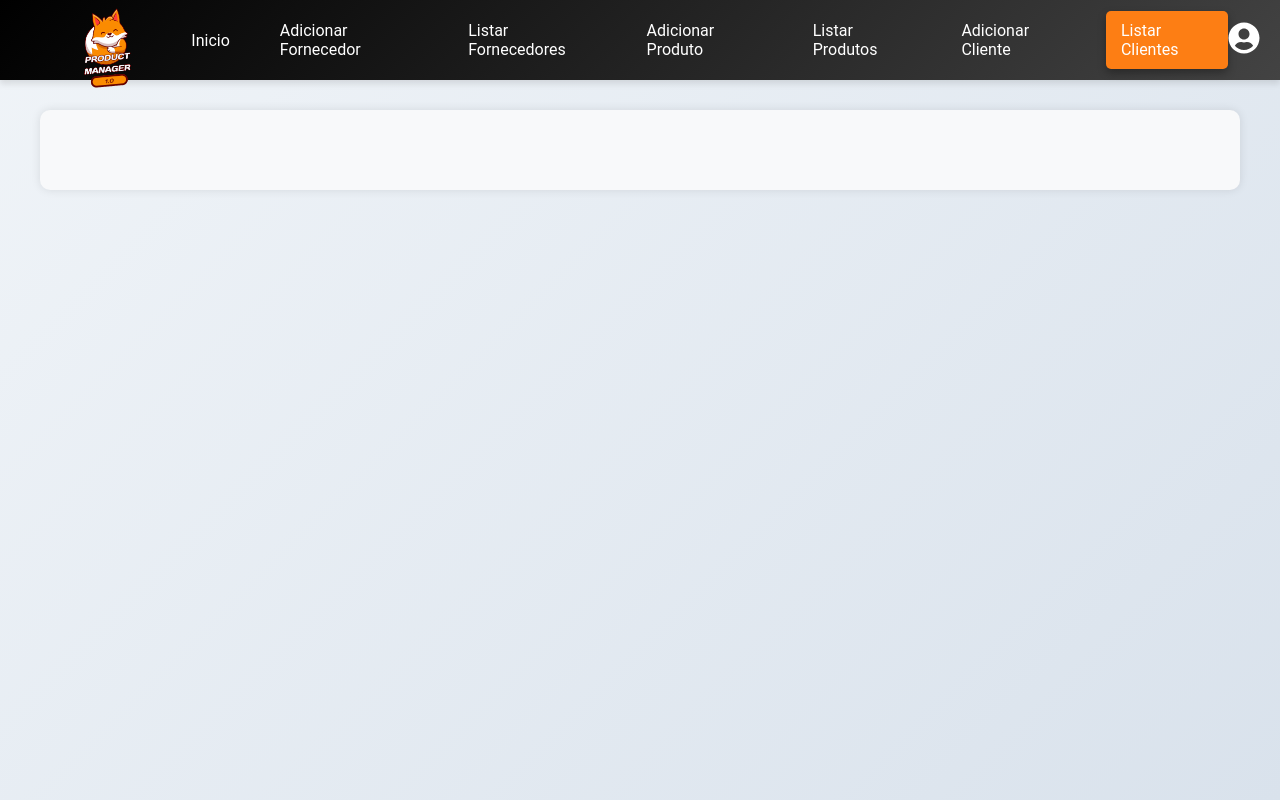
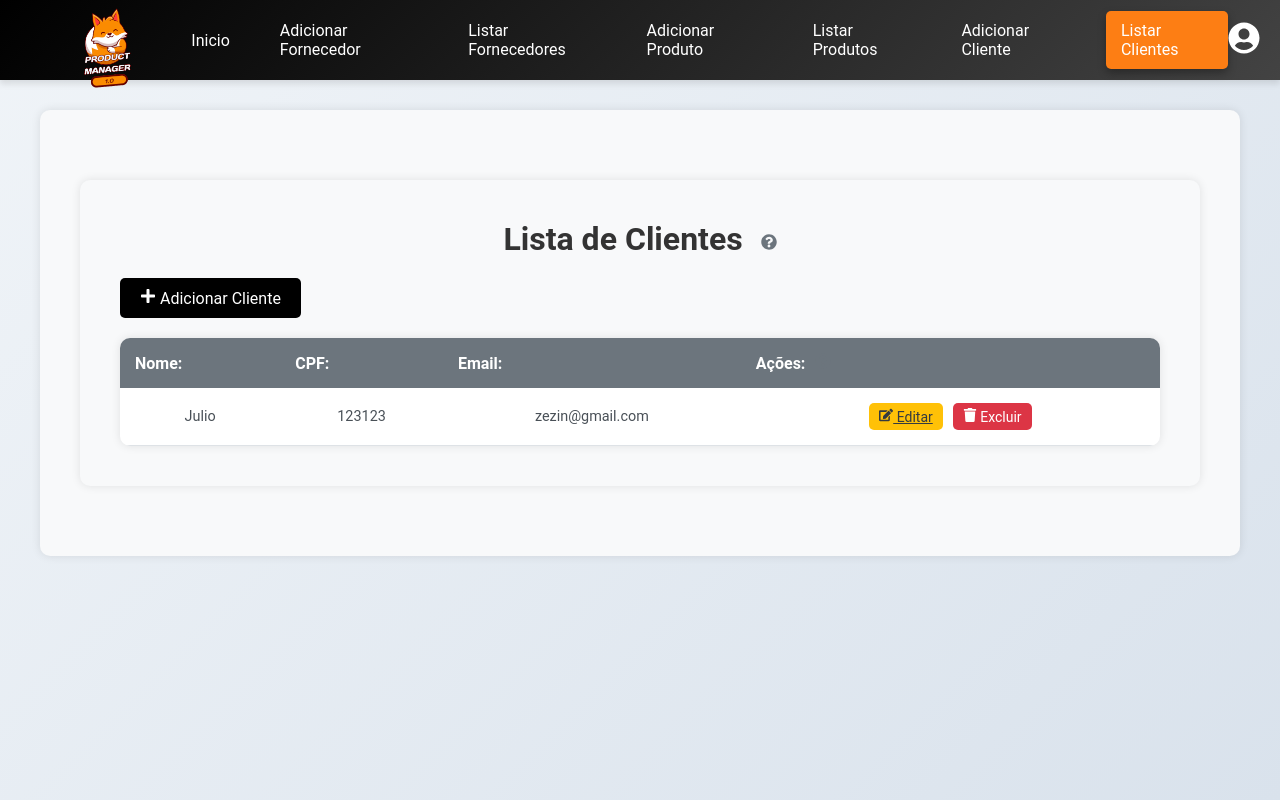
Before and after one commit to JulioCAC/gerenciador-de-produtos, a React (Vite) app in the folder gerenciador_de_produtos/: page /listar-clientes in a window 1280 px wide. Built offline with nearby package versions, Linux system fonts and the light colour scheme; data requests are answered from the project's data file.

Commit message:
criacao e conclusao do ClienteList

```diff
--- a/gerenciador_de_produtos/data/db.json
+++ b/gerenciador_de_produtos/data/db.json
@@ -2,42 +2,91 @@
   "fornecedores": [
     {
       "id": 1,
-      "nome": "URBANO LTDA",
-      "cnpj": "12.765.094/0001-79",
+      "nome": "Urbano LTDA 1",
+      "cnpj": "15.006.470/0001-30",
       "email": "sac@urbano.com.br"
     },
     {
-      "nome": "bjk",
+      "nome": "sdsd",
       "cnpj": "11.111.111/1111-11",
-      "email": "aaaa@aa.com",
+      "email": "kelson.victr@gmail.com",
+      "id": 2
+    },
+    {
+      "nome": "dsds",
+      "cnpj": "23.322.3__/____-__",
+      "email": "kelson.victr@gmail.com",
+      "id": 3
+    },
+    {
+      "nome": "Oe",
+      "cnpj": "11.222.112/____-__",
+      "email": "kelson.victr@gmail.com",
+      "id": 4
+    },
+    {
+      "nome": "ewewe",
+      "cnpj": "12.212.121/12__-__",
+      "email": "kelson.victr@gmail.com",
       "id": 5
     },
     {
-      "nome": "bjk",
-      "cnpj": "11.111.111/1111-11",
-      "email": "ss@ss.co",
+      "nome": "dsds",
+      "cnpj": "22.112.___/____-__",
+      "email": "kelson.victr@gmail.com",
       "id": 6
-    },
-    {
-      "nome": "aaaaa",
-      "cnpj": "11.111.111/1111-11",
-      "email": "juliocac999@gmail.com",
-      "id": 8
-    },
-    {
-      "nome": "aaaaa",
-      "cnpj": "11.111.111/1111-11",
-      "email": "ss@ss.co",
-      "id": 9
     }
   ],
   "produtos": [
     {
-      "id": 1,
       "nome": "iphone",
-      "preco": "7000",
+      "preco": "70000",
       "descricao": "iphone bolado",
-      "quantidadeEstoque": "22"
+      "quantidadeEstoque": "6",
+      "id": 2
+    },
+    {
+      "nome": "sas",
+      "preco": "32323",
+      "descricao": "dssd",
+      "quantidadeEstoque": "22",
+      "id": 4
+    },
+    {
+      "nome": "dsds",
+      "preco": "12112",
+      "descricao": "dsasd",
+      "quantidadeEstoque": "22",
+      "id": 5
+    },
+    {
+      "nome": "dsds",
+      "preco": "221",
+      "descricao": "ddsds",
+      "quantidadeEstoque": "22",
+      "id": 6
+    },
+    {
+      "nome": "dsds",
+      "preco": "223",
+      "descricao": "ddssd",
+      "quantidadeEstoque": "233",
+      "id": 7
+    }
+  ],
+  "clientes": [
+    {
+      "id": 2,
+      "nome": "Julio",
+      "cpf": "123123",
+      "email": "zezin@gmail.com",
+      "cep": "58030230",
+      "rua": "Avenida Acre",
+      "numero": "46",
+      "bairro": "Bairro Dos Estados",
+      "cidade": "João Pessoa",
+      "estado": "Paraíba",
+      "pais": "Brasil"
     }
   ]
 }
--- a/gerenciador_de_produtos/src/App.jsx
+++ b/gerenciador_de_produtos/src/App.jsx
@@ -1,31 +1,31 @@
 import React from 'react'
-import { BrowserRouter, Route, Routes } from 'react-router-dom'
+import { BrowserRouter, Routes, Route } from 'react-router-dom'
 import FornecedorList from './pages/fornecedor/FornecedorList'
 import Navbar from './components/Navbar'
-
 import FornecedorForm from './pages/fornecedor/FornecedorForm'
 import ProdutoList from './pages/produto/ProdutoList'
 import ProdutoForm from './pages/produto/ProdutoForm'
-import Inicio from './pages/Inicio'
+import Inicial from './pages/Inicio'
+import ClienteList from './pages/cliente/ClienteList'
 import ClienteForm from './pages/cliente/ClienteForm'
+
 const App = () => {
   return (
     <BrowserRouter>
-    <Navbar/>
+    <Navbar />
     <div className="container">
-      <Routes>
-        <Route path="/" element={<Inicio/>}/>
-        <Route path="/listar-fornecedores" element={<FornecedorList/>}/>
-        <Route path="/add-fornecedores" element={<FornecedorForm/>}/>
-        <Route path="edit-fornecedores/:id" element={<FornecedorForm/>}/>
-        <Route path="listar-produtos" element={<ProdutoList/>}/>
+    <Routes>
+        <Route path="/" element={<Inicial />} />
+        <Route path="/listar-fornecedores" element={<FornecedorList />} />
+        <Route path="/add-fornecedores" element={<FornecedorForm />} />
+        <Route path="/edit-fornecedores/:id" element={<FornecedorForm />} />
         <Route path="/listar-produtos" element={<ProdutoList />} />
         <Route path="/add-produtos" element={<ProdutoForm />} />
-        <Route path="edit-produtos/:id" element={<ProdutoForm/>}/>
-        <Route path="/add-clientes" element={<ClienteForm/>}/>
+        <Route path="/add-clientes" element={<ClienteForm />} />
+        <Route path="/listar-clientes" element={<ClienteList />} />
+        <Route path="/edit-clientes/:id" element={<ClienteForm />} />
       </Routes>
     </div>
-
     </BrowserRouter>
   )
 }
--- a/gerenciador_de_produtos/src/pages/cliente/ClienteList.jsx
+++ b/gerenciador_de_produtos/src/pages/cliente/ClienteList.jsx
@@ -1,9 +1,145 @@
-import React from 'react'
+import React, { useState, useEffect } from 'react'
+import { Link } from 'react-router-dom'
+import axios from '../../api'
+import { FaPlus, FaEdit, FaTrash, FaExclamationTriangle, FaCheckCircle, FaQuestionCircle } from 'react-icons/fa'
+import Modal from 'react-modal'
 
 const ClienteList = () => {
-  return (
-    <div>ClienteList</div>
-  )
+    const [clientes, setClientes] = useState([])
+    const [modalAberto, setModalAberto] = useState(false)
+    const [modalSucessoAberto, setModalSucessoAberto] = useState(false)
+    const [clienteSelecionado, setClienteSelecionado] = useState(null)
+    const [tooltipAberto, setTooltipAberto] = useState(false)
+    const [tooltipAcoesAberto, setTooltipAcoesAberto] = useState(false)
+
+    useEffect(() => {
+        axios.get('/clientes')
+            .then(response => setClientes(response.data))
+            .catch(error => console.error("Ocorreu um erro: ", error))
+    }, [])
+
+    const abrirModal = (cliente) => {
+        setClienteSelecionado(cliente)
+        setModalAberto(true)
+    }
+
+    const fecharModal = () => {
+        setModalAberto(false)
+        setClienteSelecionado(null)
+    }
+
+    const abrirModalSucesso = () => {
+        setModalSucessoAberto(true)
+        setTimeout(() => setModalSucessoAberto(false), 2000)
+    }
+
+    const removerCliente = () => {
+        axios.delete(`/clientes/${clienteSelecionado.id}`)
+            .then(() => {
+                setClientes(prev => prev.filter(cliente => cliente.id !== clienteSelecionado.id))
+                fecharModal()
+                abrirModalSucesso()
+            })
+            .catch(error => {
+                console.error("Ocorreu um erro: ", error)
+                fecharModal()
+            })
+    }
+
+    const toggleTooltip = () => {
+        setTooltipAberto(!tooltipAberto)
+    }
+
+    const toggleTooltipAcoes = () => {
+        setTooltipAcoesAberto(!tooltipAcoesAberto)
+    }
+
+    return (
+        <div className="container mt-5">
+            <h2 className="mb-4" style={{ position: 'relative' }}>
+                Lista de Clientes{' '}
+                <FaQuestionCircle
+                    className="tooltip-icon"
+                    onClick={toggleTooltip}
+                />
+                {tooltipAberto && (
+                    <div className="tooltip">
+                        Aqui você pode ver, editar ou excluir clientes cadastrados no sistema.
+                    </div>
+                )}
+            </h2>
+            <Link to="/add-clientes" className="btn btn-primary mb-2">
+                <FaPlus className="icon" /> Adicionar Cliente
+            </Link>
+            <table className="table">
+                <thead>
+                    <tr>
+                        <th>Nome:</th>
+                        <th>CPF:</th>
+                        <th>Email:</th>
+                        <th>
+                            Ações:
+                            <FaQuestionCircle
+                                className="tooltip-icon"
+                                onClick={toggleTooltipAcoes}
+                            />
+                        </th>
+                    </tr>
+                </thead>
+                <tbody>
+                    {tooltipAcoesAberto && (
+                        <div className="tooltip">
+                            Aqui você pode editar ou excluir um cliente.
+                        </div>
+                    )}
+                    {clientes.map(cliente => (
+                        <tr key={cliente.id}>
+                            <td>{cliente.nome}</td>
+                            <td>{cliente.cpf}</td>
+                            <td>{cliente.email}</td>
+                            <td>
+                                <Link to={`/edit-clientes/${cliente.id}`} className="btn btn-sm btn-warning">
+                                    <FaEdit className="icon icon-btn" /> Editar
+                                </Link>
+                                <button onClick={() => abrirModal(cliente)} className="btn btn-sm btn-danger">
+                                    <FaTrash className="icon icon-btn" /> Excluir
+                                </button>
+                            </td>
+                        </tr>
+                    ))}
+                </tbody>
+            </table>
+
+            <Modal
+                isOpen={modalAberto}
+                onRequestClose={fecharModal}
+                className="modal"
+                overlayClassName="overlay"
+            >
+                <div className="modalContent">
+                    <FaExclamationTriangle className="icon" />
+                    <h2>Confirmar Exclusão</h2>
+                    <p>Tem certeza que deseja excluir o cliente {clienteSelecionado && clienteSelecionado.nome}?</p>
+                    <div className="modalButtons">
+                        <button onClick={fecharModal} className="btn btn-secondary">Cancelar</button>
+                        <button onClick={removerCliente} className="btn btn-danger">Excluir</button>
+                    </div>
+                </div>
+            </Modal>
+
+            <Modal
+                isOpen={modalSucessoAberto}
+                onRequestClose={() => setModalSucessoAberto(false)}
+                className="modal"
+                overlayClassName="overlay"
+            >
+                <div className="modalContent">
+                    <FaCheckCircle className="icon successIcon" />
+                    <h2>Cliente excluído com sucesso!</h2>
+                </div>
+            </Modal>
+        </div>
+    )
 }
 
 export default ClienteList
```
